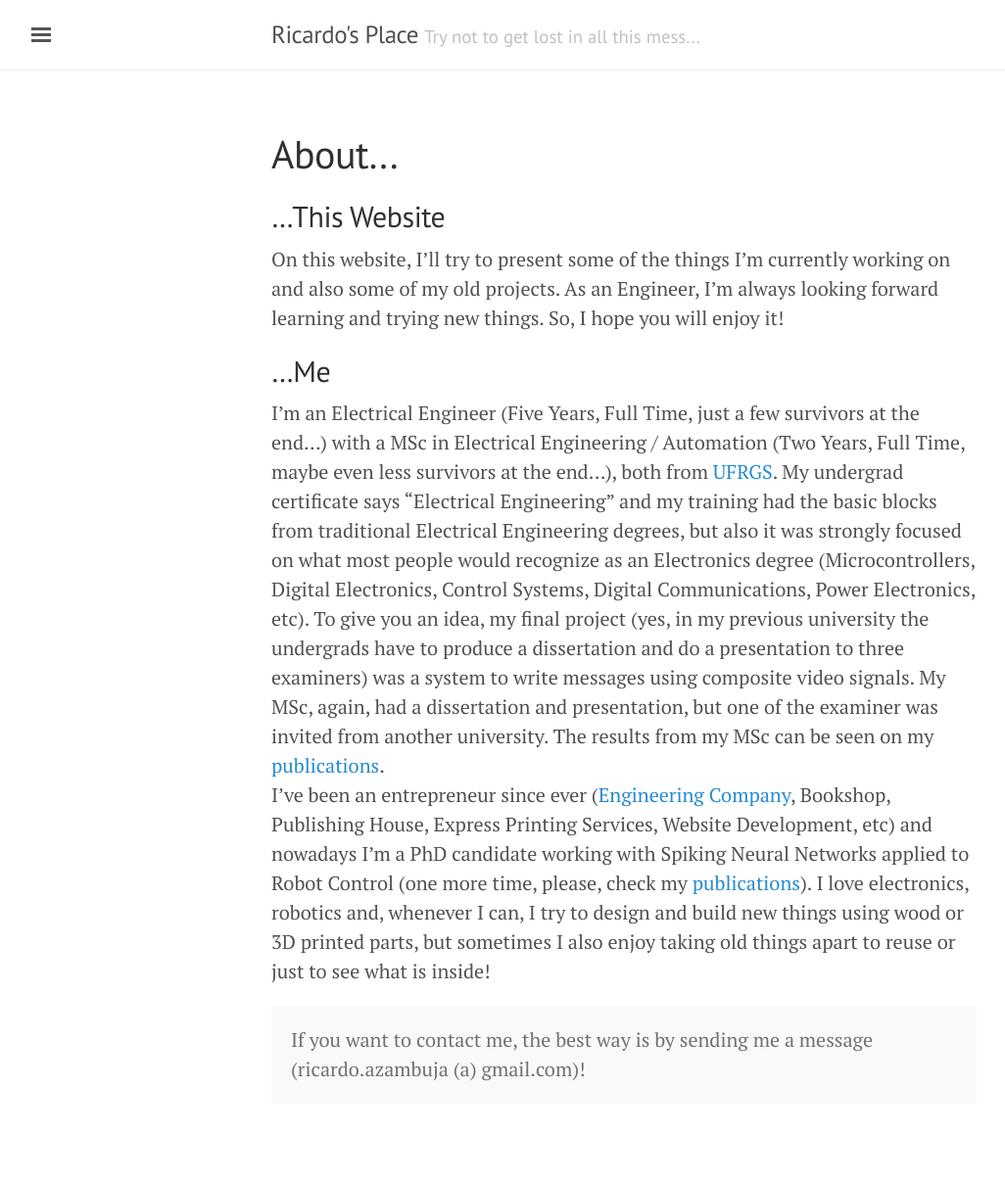
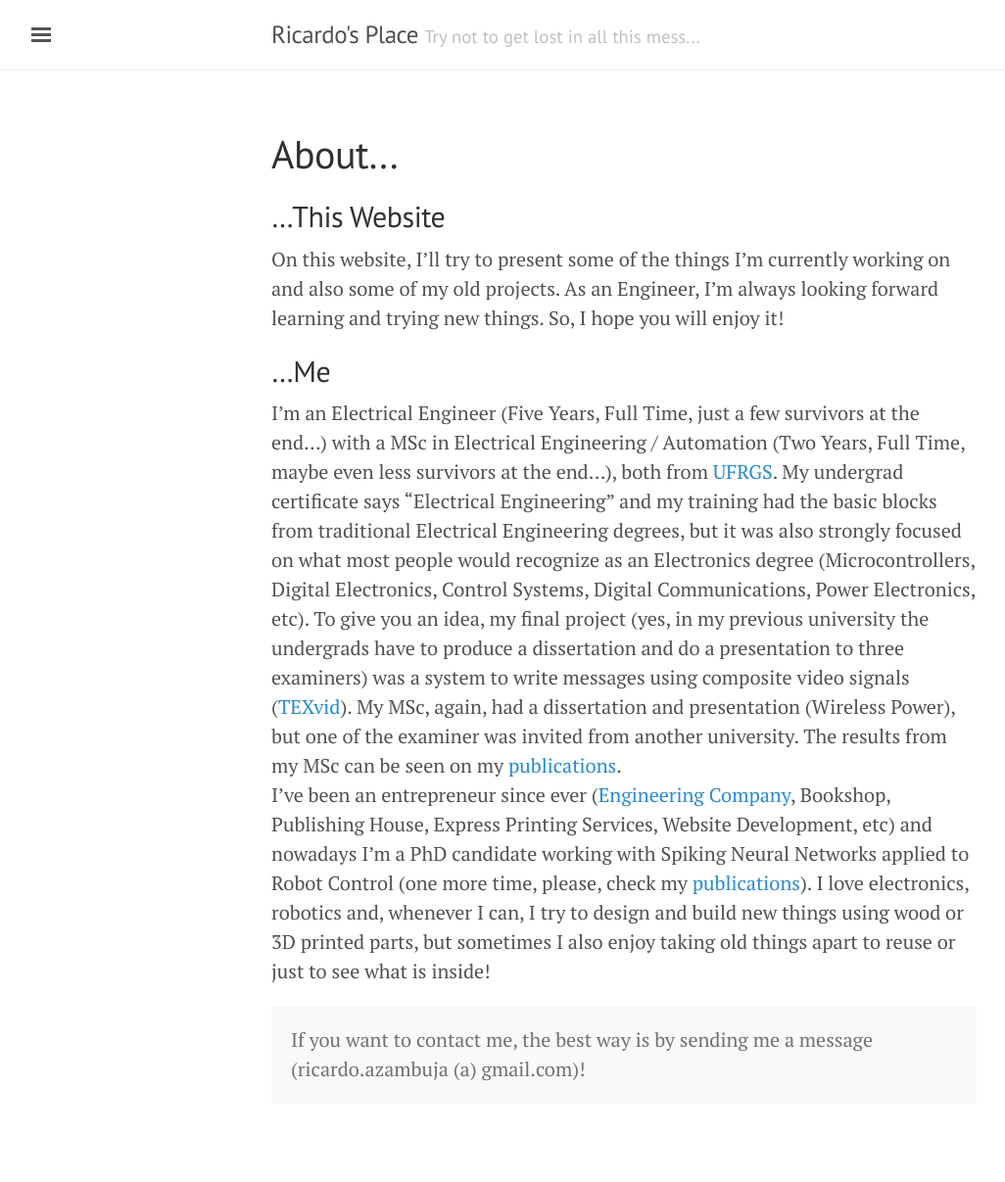
Before and after one commit to ricardodeazambuja/ricardodeazambuja.github.io, a Jekyll site: the page built from _pages/about.md, in a window 1280 px wide. Shown: the whole page at 98% size, without its empty margins (3-1029 px from the left). Built offline with Jekyll 4.4.1, drawn with Linux system fonts in a browser that asks for light colours.

Commit message:
Update about.md

```diff
--- a/_pages/about.md
+++ b/_pages/about.md
@@ -6,7 +6,7 @@
 On this website, I'll try to present some of the things I'm currently working on and also some of my old projects. As an Engineer, I'm always looking forward learning and trying new things. So, I hope you will enjoy it!
 
 ## ...Me
-I'm an Electrical Engineer (Five Years, Full Time, just a few survivors at the end...) with a MSc in Electrical Engineering / Automation (Two Years, Full Time, maybe even less survivors at the end...), both from [UFRGS](http://www.ufrgs.br/english/home). My undergrad certificate says "Electrical Engineering" and my training had the basic blocks from traditional Electrical Engineering degrees, but also it was strongly focused on what most people would recognize as an Electronics degree (Microcontrollers, Digital Electronics, Control Systems, Digital Communications, Power Electronics, etc). To give you an idea, my final project (yes, in my previous university the undergrads have to produce a dissertation and do a presentation to three examiners) was a system to write messages using composite video signals. My MSc, again, had a dissertation and presentation, but one of the examiner was invited from another university. The results from my MSc can be seen on my [publications](../publications/).
+I'm an Electrical Engineer (Five Years, Full Time, just a few survivors at the end...) with a MSc in Electrical Engineering / Automation (Two Years, Full Time, maybe even less survivors at the end...), both from [UFRGS](http://www.ufrgs.br/english/home). My undergrad certificate says "Electrical Engineering" and my training had the basic blocks from traditional Electrical Engineering degrees, but it was also strongly focused on what most people would recognize as an Electronics degree (Microcontrollers, Digital Electronics, Control Systems, Digital Communications, Power Electronics, etc). To give you an idea, my final project (yes, in my previous university the undergrads have to produce a dissertation and do a presentation to three examiners) was a system to write messages using composite video signals ([TEXvid](https://github.com/ricardodeazambuja/TEXvid)). My MSc, again, had a dissertation and presentation (Wireless Power), but one of the examiner was invited from another university. The results from my MSc can be seen on my [publications](../publications/).
 I've been an entrepreneur since ever ([Engineering Company](http://ricardodeazambuja.com/azamec/index_e.html), Bookshop, Publishing House, Express Printing Services, Website Development, etc) and nowadays I'm a PhD candidate working with Spiking Neural Networks applied to Robot Control (one more time, please, check my [publications](../publications/)). I love electronics, robotics and, whenever I can, I try to design and build new things using wood or 3D printed parts, but sometimes I also enjoy taking old things apart to reuse or just to see what is inside!
 
 <p class="message">
```
